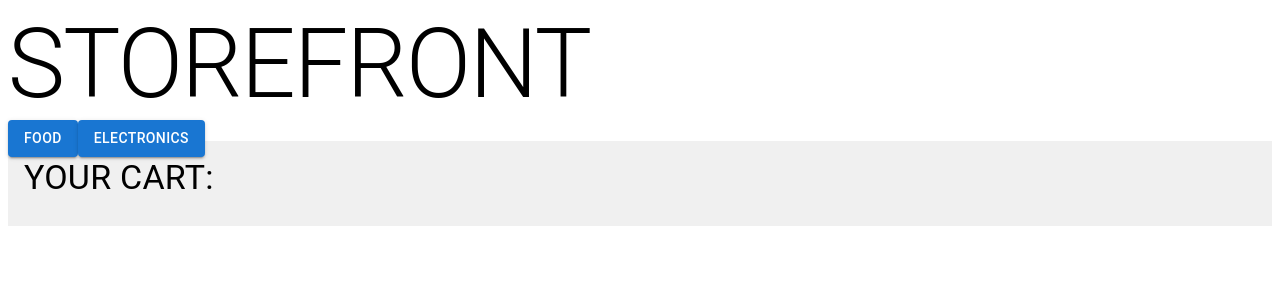
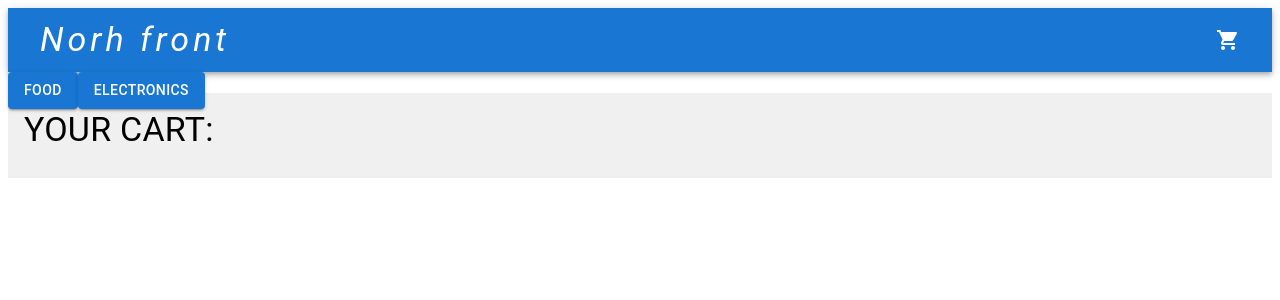
Before and after one commit to agabekian/storefront, a React (Vite) app: page / in a window 1280 px wide. Shown: the top 300 px of the page. Built offline with nearby package versions, Linux system fonts and the light colour scheme.

Commit message:
cart-icon-qty

```diff
--- a/src/App.jsx
+++ b/src/App.jsx
@@ -2,6 +2,7 @@ import { Button, Typography, Card, CardContent, Grid } from '@mui/material';
 import SimpleCart from './cart/SimpleCart.jsx';
 import { useSelector, useDispatch } from 'react-redux';
 import { dispatchData, dispatchClicked } from './store/actions.js';
+import Header from "./Header/Header.jsx";
 
 function App() {
     const dispatch = useDispatch();
@@ -16,7 +17,7 @@ function App() {
 
     return (
         <>
-            <Typography variant="h1">STOREFRONT</Typography>
+            <Header/>
             <Button variant="contained" onClick={handleDisplay} name="food">
                 Food
             </Button>
--- /dev/null
+++ b/src/Header/Header.jsx
@@ -0,0 +1,32 @@
+import {useSelector} from 'react-redux';
+import {Badge, AppBar, Toolbar, IconButton, Typography} from '@mui/material';
+import ShoppingCartIcon from '@mui/icons-material/ShoppingCart';
+
+const SimpleCart = () => {
+    const cartItems = useSelector((state) => state.cart.addedToCart) || [];
+
+    return (
+        <AppBar position="static">
+            <Toolbar>
+
+                <Typography variant="h4" component="div" sx={{
+                    flexGrow: 1,
+                    padding: '8px',
+                    letterSpacing: '4px',
+
+                    // textTransform: 'uppercase'
+                }}>
+
+                    <em>Norh front</em>
+                </Typography>
+                <IconButton color="inherit" aria-label="open cart">
+                    <Badge badgeContent={cartItems.length} color="error">
+                        <ShoppingCartIcon/>
+                    </Badge>
+                </IconButton>
+            </Toolbar>
+        </AppBar>
+    );
+};
+
+export default SimpleCart;
```
